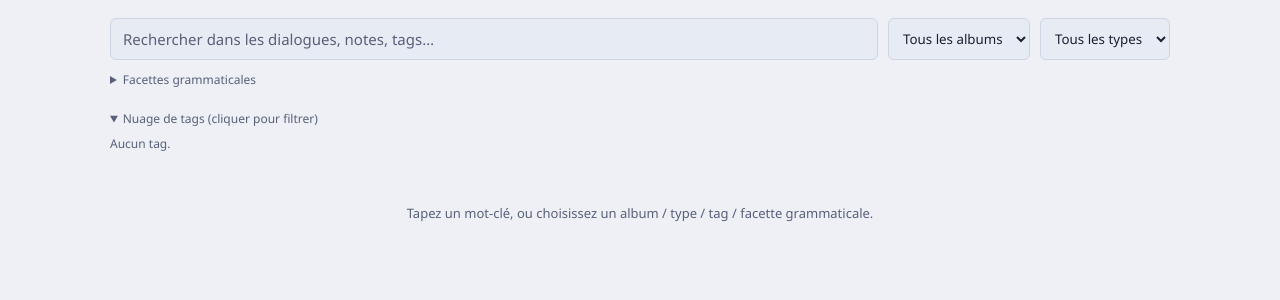
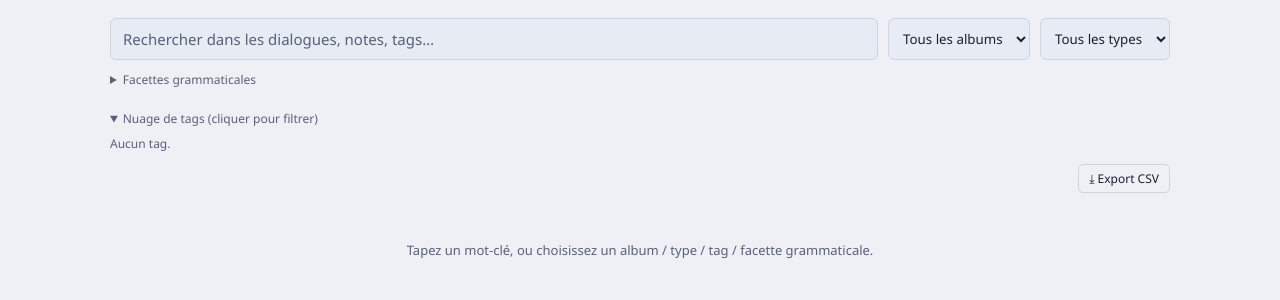
Before and after one commit to Hsbtqemy/BD_ditor, a FastAPI app: page /recherche in a window 1280 px wide. Shown: the part 48-348 px from the top of the page. Run offline with FastAPI, Linux system fonts and the light colour scheme; data that the repository does not hold is empty.

Commit message:
Lot 3.2 — Recherche+++ : export CSV du jeu de résultats (+ BOM Excel)
- Backend : _recherche_rows factorisé (requête partagée JSON/CSV) ;
  GET /api/recherche/export.csv — mêmes critères que /api/recherche (texte + album/
  type/tags + pos/lemme/morph/provenance), borne 5000 (on exporte le jeu trouvé).
  Colonnes : album, planche, region_id, type, ocr_texte, note, tags.
- Helper _csv_response : préfixe BOM UTF-8 → accents français corrects dans Excel
  (Windows). Appliqué AUSSI à l'export corpus existant (/api/export/csv), qui avait
  le même défaut.
- Frontend Recherche : bouton « ⤓ Export CSV » (activé s'il y a des résultats) →
  télécharge le CSV des critères courants.
- Tests : export (type, BOM, en-tête, présence de la région).

Co-Authored-By: Claude Opus 4.8 (1M context) <noreply@anthropic.com>

```diff
--- a/main.py
+++ b/main.py
@@ -862,13 +862,9 @@ def create_tag(tag: TagIn, conn: sqlite3.Connection = Depends(db)):
 # =========================================================================== #
 # Recherche plein texte (FTS5)
 # =========================================================================== #
-@app.get("/api/recherche")
-def recherche(q: str = "", album: Optional[int] = None,
-              type: Optional[str] = None, tags: Optional[list[str]] = Query(None),
-              pos: Optional[str] = None, lemme: Optional[str] = None,
-              morph: Optional[str] = None, provenance: Optional[str] = None,
-              limit: int = 100, conn: sqlite3.Connection = Depends(db)):
-    limit = max(1, min(limit, 500))   # borne : évite LIMIT -1 (= tout le corpus) / DoS
+def _recherche_rows(conn, q, album, type, tags, pos, lemme, morph, provenance, limit):
+    """Construit et exécute la requête de recherche (régions + contexte, tags joints).
+    Partagé par /api/recherche (JSON) et l'export CSV — une seule logique de requête."""
     where, params = [], []
 
     base = (
@@ -954,7 +950,49 @@ def recherche(q: str = "", album: Optional[int] = None,
                WHERE an.region_id = ? ORDER BY tg.label""",
             (row["region_id"],),
         ))]
+    return results
+
+
+@app.get("/api/recherche")
+def recherche(q: str = "", album: Optional[int] = None,
+              type: Optional[str] = None, tags: Optional[list[str]] = Query(None),
+              pos: Optional[str] = None, lemme: Optional[str] = None,
+              morph: Optional[str] = None, provenance: Optional[str] = None,
+              limit: int = 100, conn: sqlite3.Connection = Depends(db)):
+    limit = max(1, min(limit, 500))   # borne : évite LIMIT -1 (= tout le corpus) / DoS
+    results = _recherche_rows(conn, q, album, type, tags, pos, lemme, morph, provenance, limit)
     return {"q": q, "count": len(results), "results": results}
+
+
+_BOM = chr(0xFEFF)   # BOM UTF-8 : permet à Excel (Windows) de lire les accents correctement
+
+
+def _csv_response(contenu: str, filename: str) -> Response:
+    """Réponse CSV téléchargeable, préfixée d'un BOM UTF-8 pour qu'Excel (Windows) lise
+    correctement les accents français. (R/pandas : lire en `utf-8-sig`.)"""
+    return Response(content=_BOM + contenu, media_type="text/csv; charset=utf-8",
+                    headers={"Content-Disposition": f'attachment; filename="{filename}"'})
+
+
+@app.get("/api/recherche/export.csv")
+def recherche_export(q: str = "", album: Optional[int] = None,
+                     type: Optional[str] = None, tags: Optional[list[str]] = Query(None),
+                     pos: Optional[str] = None, lemme: Optional[str] = None,
+                     morph: Optional[str] = None, provenance: Optional[str] = None,
+                     conn: sqlite3.Connection = Depends(db)):
+    """Export CSV du jeu de résultats courant (mêmes critères que /api/recherche).
+    Borne haute relevée (5000) : on exporte le jeu trouvé, pas seulement l'aperçu."""
+    results = _recherche_rows(conn, q, album, type, tags, pos, lemme, morph, provenance, 5000)
+    buf = io.StringIO()
+    cols = ["album", "planche", "region_id", "type", "ocr_texte", "note", "tags"]
+    w = csv.DictWriter(buf, fieldnames=cols, extrasaction="ignore")
+    w.writeheader()
+    for r in results:
+        w.writerow({"album": r["album_titre"], "planche": r["planche_numero"],
+                    "region_id": r["region_id"], "type": r["type"],
+                    "ocr_texte": r["ocr_texte"] or "", "note": r["note"] or "",
+                    "tags": "|".join(r["tags"])})
+    return _csv_response(buf.getvalue(), "recherche.csv")
 
 
 @app.get("/api/corpus")
@@ -1308,11 +1346,7 @@ def export_csv(album_id: int, conn: sqlite3.Connection = Depends(db)):
     writer = csv.DictWriter(buf, fieldnames=cols, extrasaction="ignore")
     writer.writeheader()
     writer.writerows(rows)
-    return Response(
-        buf.getvalue(), media_type="text/csv; charset=utf-8",
-        headers={"Content-Disposition":
-                 f'attachment; filename="album_{album_id}.csv"'},
-    )
+    return _csv_response(buf.getvalue(), f"album_{album_id}.csv")
 
 
 TEI_NS = "http://www.tei-c.org/ns/1.0"
--- a/static/recherche.js
+++ b/static/recherche.js
@@ -137,6 +137,7 @@ function search() {
     $("#results").innerHTML =
       '<div class="search-hint">Tapez un mot-clé, ou choisissez un album / type / tag / facette grammaticale.</div>';
     $("#result-count").textContent = "";
+    $("#btn-export").disabled = true;
     return;
   }
   const url = new URLSearchParams(p); url.set("limit", "200");
@@ -147,9 +148,17 @@ function search() {
     .catch((e) => { if (gen === state.searchGen) $("#result-count").textContent = "Erreur : " + e.message; });
 }
 
+/* Export CSV du jeu de résultats courant (mêmes critères que la recherche affichée). */
+function exportCsv() {
+  const p = searchParams();
+  if ([...p].length === 0) return;
+  window.location = "/api/recherche/export.csv?" + p.toString();
+}
+
 function renderResults(res, q) {
   $("#result-count").textContent =
     `${res.count} résultat${res.count > 1 ? "s" : ""}` + (res.count >= 200 ? " (limité)" : "");
+  $("#btn-export").disabled = !res.count;
   const box = $("#results");
   box.innerHTML = "";
   if (!res.results.length) {
@@ -212,6 +221,7 @@ async function setup() {
   $("#f-lemme").addEventListener("input", deb);
   $("#f-morph").addEventListener("input", deb);
   ["#f-album", "#f-type", "#f-pos", "#f-prov"].forEach((s) => { $(s).onchange = search; });
+  $("#btn-export").onclick = exportCsv;   // export du jeu de résultats courant (CSV)
   loadCorpus();
   loadTags();
   await loadAlbums();        // options d'album AVANT de restaurer la sélection d'album
--- a/static/style.css
+++ b/static/style.css
@@ -761,6 +761,7 @@ h3.collapsible:hover { color: var(--text); }
   border: 1px solid var(--border); border-radius: 6px; font-family: inherit;
 }
 .facet-row input { flex: 1 1 180px; }
+.results-head { display: flex; align-items: center; justify-content: space-between; gap: 10px; margin-bottom: 8px; }
 
 #tag-cloud-wrap { margin-bottom: 12px; }
 #tag-cloud-wrap > summary { cursor: pointer; user-select: none; }
--- a/templates/recherche.html
+++ b/templates/recherche.html
@@ -60,7 +60,11 @@
       <div id="tag-cloud" class="tag-cloud"></div>
     </details>
 
-    <div id="result-count" class="result-count muted"></div>
+    <div class="results-head">
+      <div id="result-count" class="result-count muted"></div>
+      <button id="btn-export" class="ghost small" disabled
+              title="Exporter le jeu de résultats trouvé (CSV)">⤓ Export CSV</button>
+    </div>
     <div id="results" class="results"></div>
   </main>
 </div>
```
Also changed, not shown: tests/test_regressions.py (+7 -0 lines).
